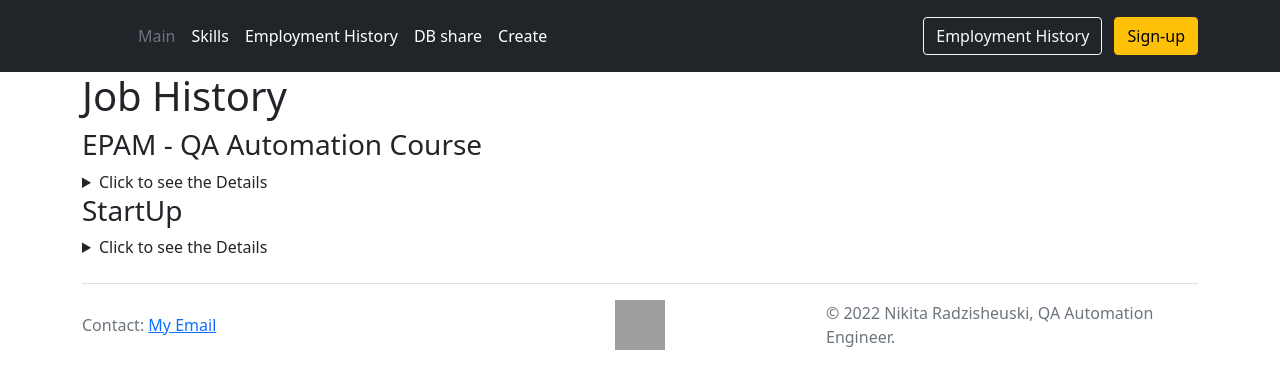
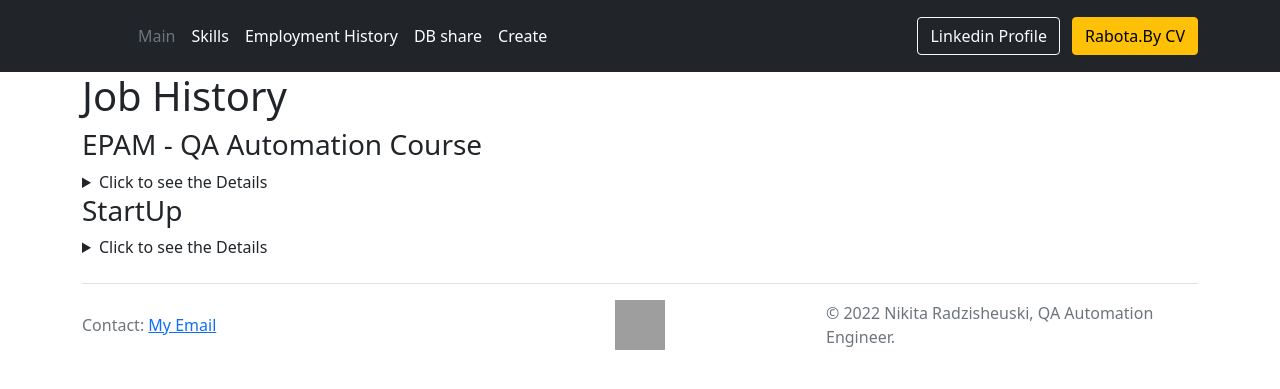
Before and after one commit to nickitque/nickitque.github.io, a Django app: page /about in a window 1280 px wide. Shown: the top 389 px of the page. Run offline with Django 4.2, Linux system fonts and the light colour scheme; grey boxes are pictures that could not be loaded.

Commit message:
Header update in base template

```diff
--- a/landing/main/templates/main/base.html
+++ b/landing/main/templates/main/base.html
@@ -28,9 +28,9 @@
 <!--          <input type="search" class="form-control form-control-dark" placeholder="Search..." aria-label="Search">-->
 <!--        </form>-->
 
-        <div class="text-end">
-          <button type="button"  class="btn btn-outline-light me-2">Employment History</button>
-          <button type="button" class="btn btn-warning">Sign-up</button>
+   <div class="text-end">
+          <a href="https://www.linkedin.com/in/nikita-radzisheuski-802b681b3/"><button type="button"  class="btn btn-outline-light me-2">Linkedin Profile</button></a>
+            <a href="https://rabota.by/applicant/resumes/view?resume=d39b1a43ff089269440039ed1f7a39596c5250"><button type="button" class="btn btn-warning">Rabota.By CV</button></a>
         </div>
       </div>
     </div>
```
